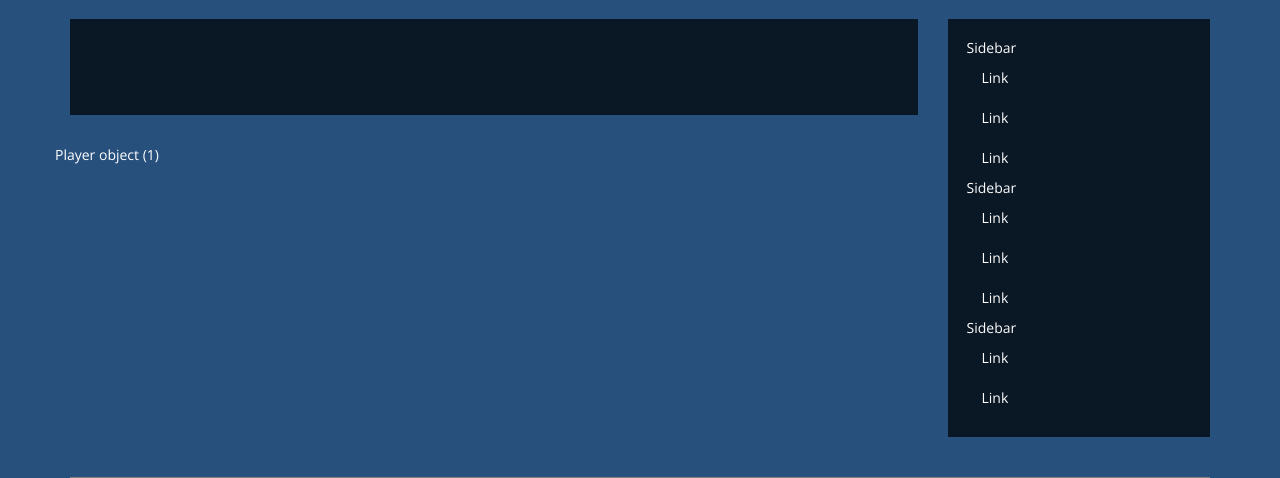
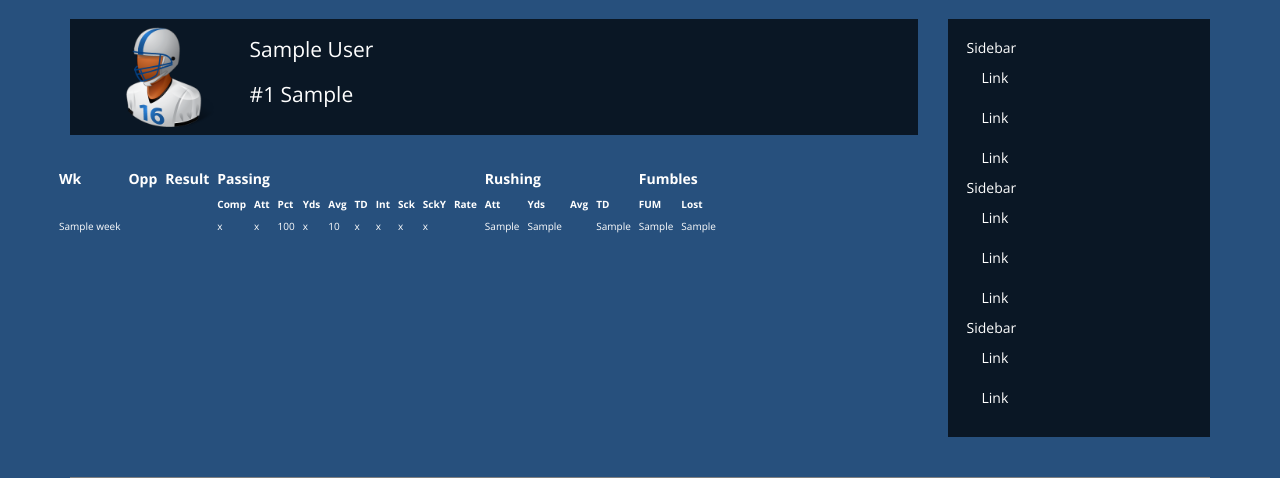
Before and after one commit to Incipire/FantasySportCenter, a Django app: template src/fscdotcom/games/templates/games/player_detail.html in a window 1280 px wide. Shown: the part 51-529 px from the top of the page. Run offline with Django 3.2, Linux system fonts and the light colour scheme; tables that the repository leaves empty hold one stand-in row (values such as "Sample post"); the template is opened without the code that fills it: values that come from a table or form of the project are taken from there, most other values are stand-ins (such as "Sample title", 1, 10 or a date in 2020).

Commit message:
QB stats displaying on player page. Default Image in player pic

```diff
--- a/src/fscdotcom/games/templates/games/player_detail.html
+++ b/src/fscdotcom/games/templates/games/player_detail.html
@@ -1,5 +1,72 @@
 {% extends 'gamebase.html' %}
+{% load staticfiles %}
+
+{% block header %}
+<div class="container" style="margin:-40px;">
+	<div class="col-2 col-sm-6 col-lg-2">
+		<img id="profile-pic" height="100" src="{% static 'games/images/profilesub.png' %}" alt=""/>
+	</div>
+	<div class="col-10 col-sm-6">{{player.full_name}} </div>
+	<div class="col-10 col-sm-6">#{{player.uniform_number}} {{player.position}} {{player.team}}</div>
+</div>
+{% endblock %}
 
 {% block main %}
-{{ player }}
+<div class="col-9">
+
+	<table cellpadding="4">
+		<tr>
+			<th>Wk</th>
+			<th>Opp</th>
+			<th>Result</th>
+			<th colspan="10">Passing</th>
+			<th colspan="4">Rushing</th>
+			<th colspan="2">Fumbles</th>
+		</tr>
+		<tr style="font-size:10px">
+			<th></th>
+			<th></th>
+			<th></th>
+			<th>Comp</th>
+			<th>Att</th>
+			<th>Pct</th>
+			<th>Yds</th>
+			<th>Avg</th>
+			<th>TD</th>
+			<th>Int</th>
+			<th>Sck</th>
+			<th>SckY</th>
+			<th>Rate</th>
+			<th>Att</th>
+			<th>Yds</th>
+			<th>Avg</th>
+			<th>TD</th>
+			<th>FUM</th>
+			<th>Lost</th>
+		</tr>
+		{% for game in player_games %}
+		<tr style="font-size:10px">
+			<td>{{game.game.week}}</td>
+			<td></td>
+			<td></td>
+			<td>{{game.player.passing_cmp}}</td>
+			<td>{{game.player.passing_att}}</td>
+			<td>{% widthratio game.player.passing_cmp game.player.passing_att 100 %}</td>
+			<td>{{game.player.passing_yds}}</td>
+			<td>{{game.pass_avg|floatformat:-2}}</td>
+			<td>{{game.player.passing_tds}}</td>
+			<td>{{game.player.passing_int}}</td>
+			<td>{{game.player.passing_sk}}</td>
+			<td>{{game.player.passing_sk_yds}}</td>
+			<td></td>
+			<td>{{game.player.rushing_att}}</td>
+			<td>{{game.player.rushing_yds}}</td>
+			<td></td>
+			<td>{{game.player.rushing_tds}}</td>
+			<td>{{game.player.fumbles_tot}}</td>
+			<td>{{game.player.fumbles_lost}}</td>
+		</tr>
+		{% endfor %}
+	</table>
+</div>
 {% endblock %}
--- /dev/null
+++ b/src/fscdotcom/games/templatetags/game_extras.py
@@ -0,0 +1,4 @@
+from django import template
+
+register = template.Library()
+#<a href="{% url 'player_detail' player.player_id %}">{{player.player.full_name}}</a>
```
Also changed, not shown: src/fscdotcom/games/templates/games/detail.html (+7 -5 lines), src/fscdotcom/games/views.py (+14 -1 lines), src/fscdotcom/games/static/games/images/profilesub.png (added), src/fscdotcom/games/templatetags/__init__.py (added).
